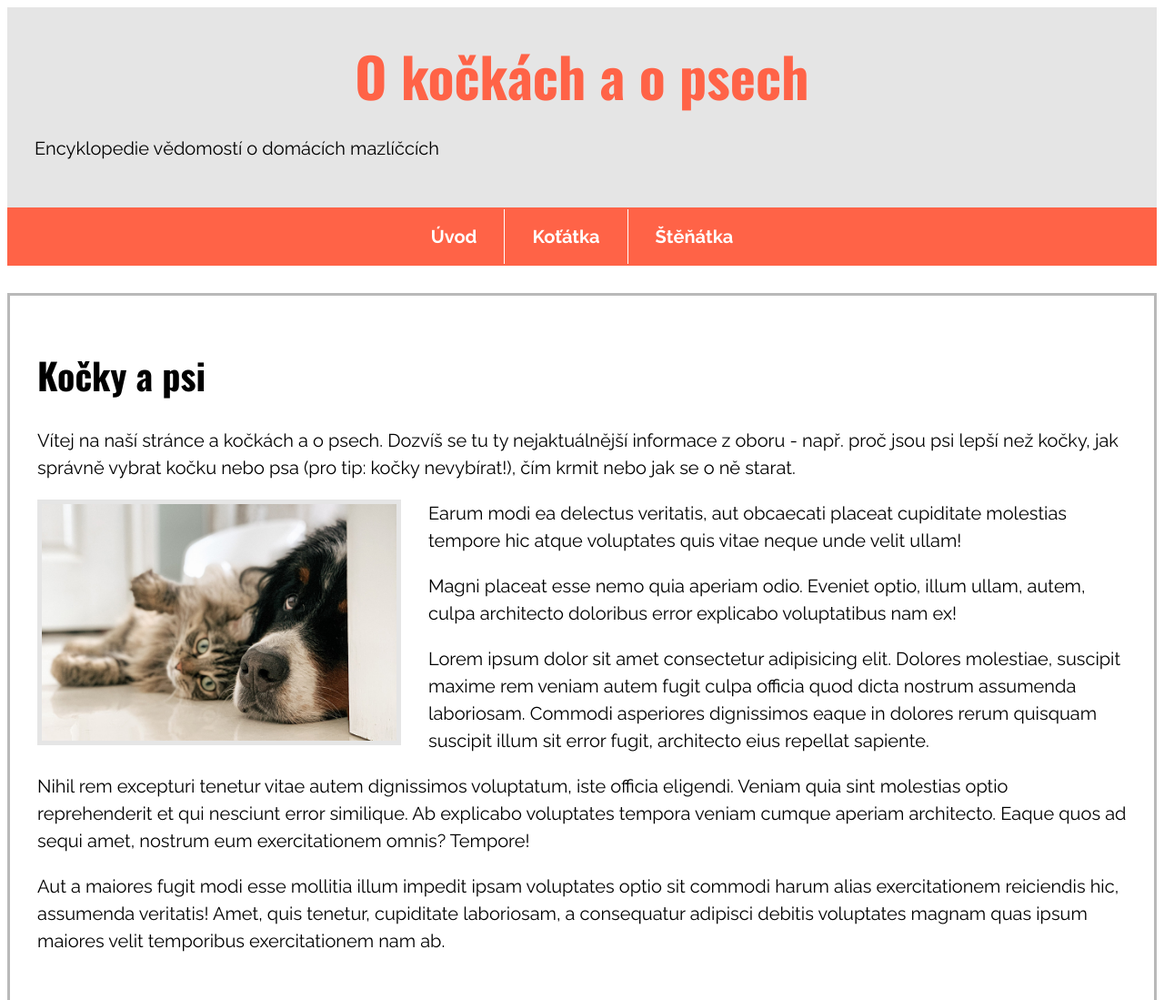
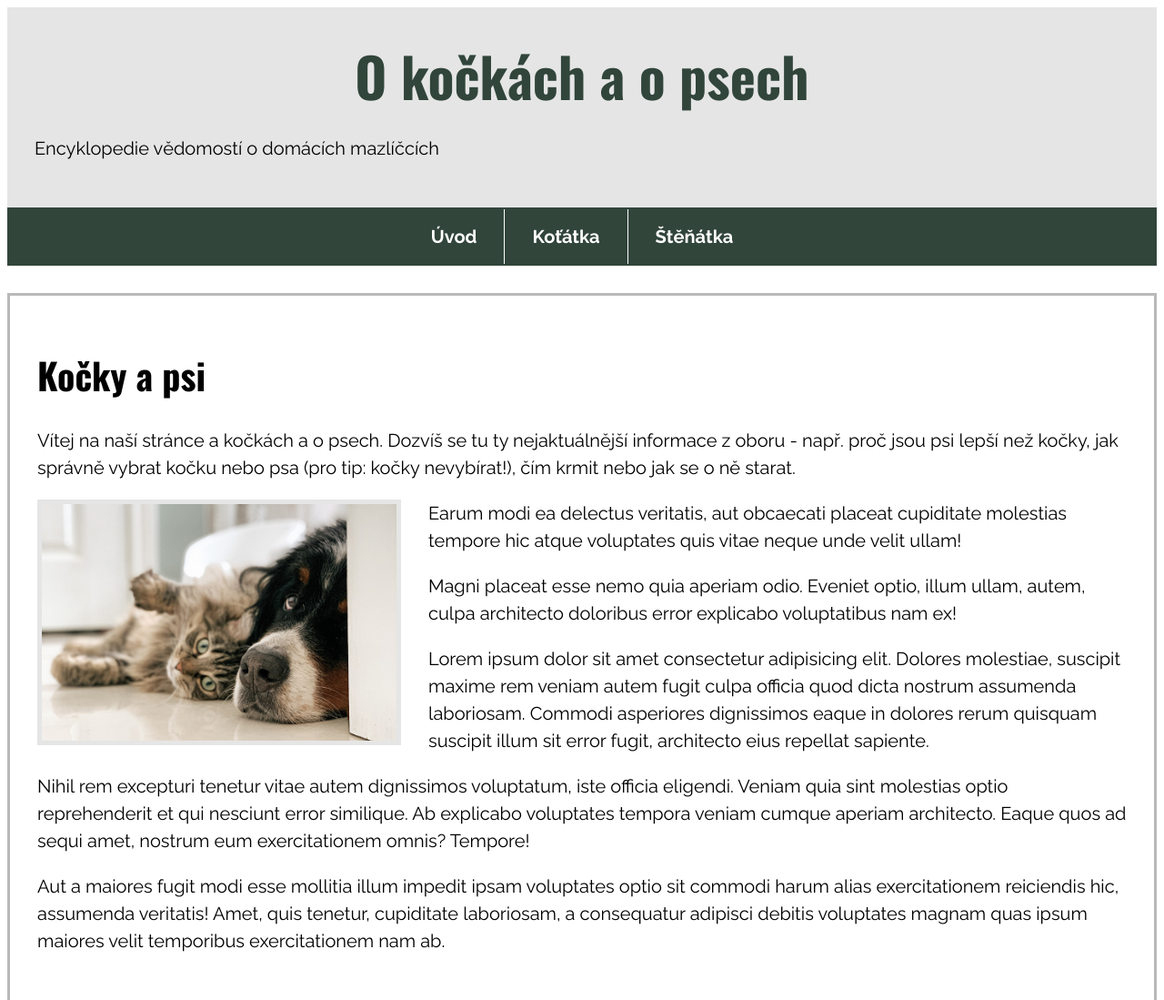
Before and after one commit to sarkabohacova/Eleventy-web, an Eleventy site: page index.html in a window 1280 px wide. Shown: the top 1099 px of the page at 91% size. Built offline with nearby package versions, Linux system fonts and the light colour scheme; Eleventy itself is replaced by a stand-in of ours; files that its build step writes are made by us from their sources.

Commit message:
Color changed

```diff
--- a/css/style.css
+++ b/css/style.css
@@ -25,11 +25,11 @@ h1, h2, h3, h4, h5, h6 {
   margin: 0;
   font-size: 3em;
   text-align: center;
-  color: #ff6347;
+  color: rgb(49, 69, 59);
 }
 
 .menu {
-  background-color: #ff6347;
+  background-color: rgb(49, 69, 59);
 }
 
 .menu__list {
```
